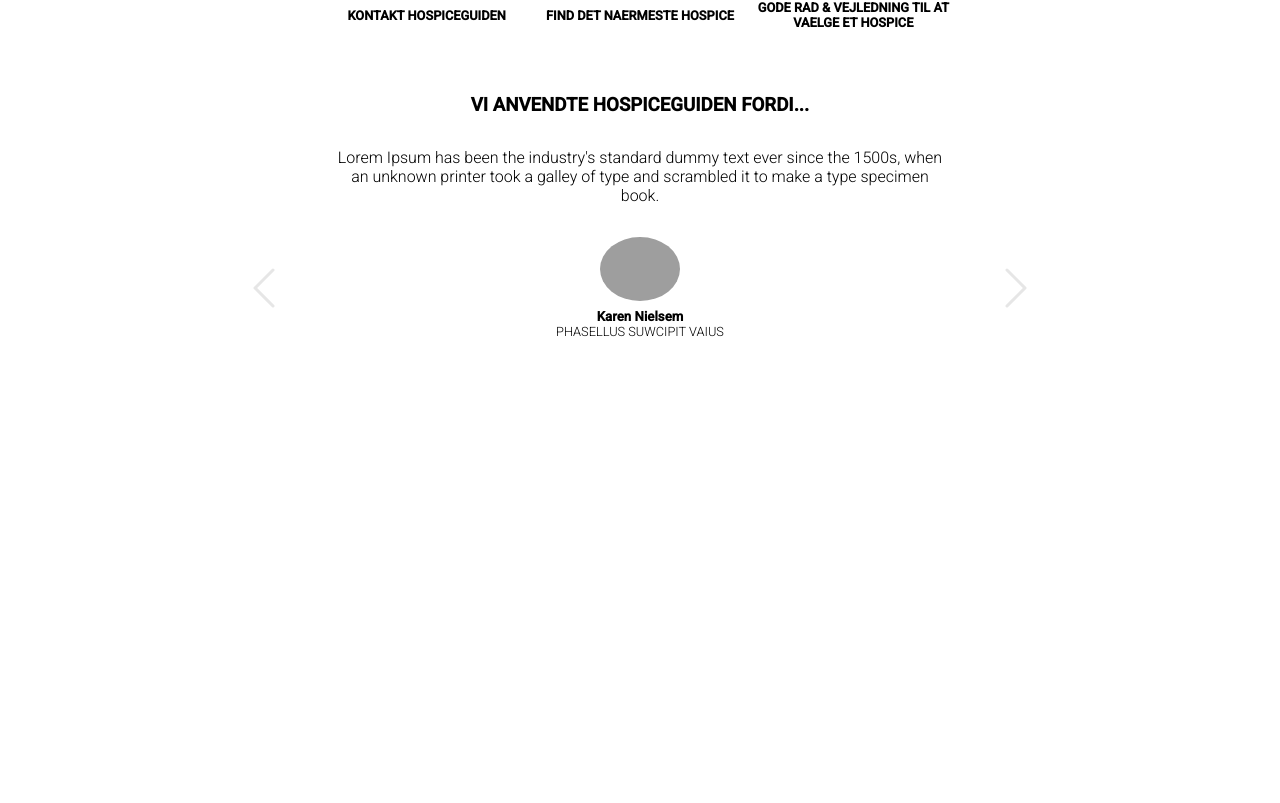
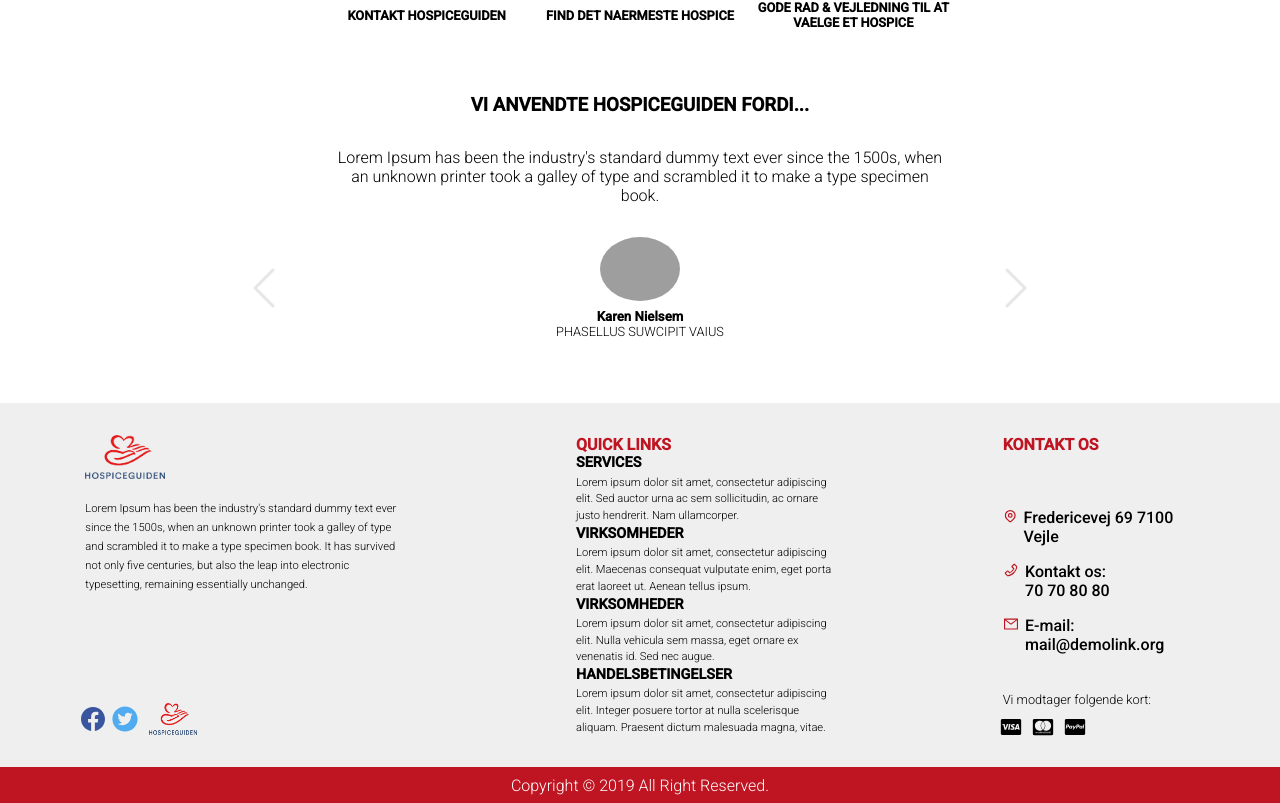
Before and after one commit to mickewasowski/hospice-atom-solutions, a React (Create React App) app: page / in a window 1280 px wide. Shown: the part 1988-2791 px from the top of the page. Before the commit the page ends 2391 px from the top, so only its background shows below. Built offline with nearby package versions, Linux system fonts and the light colour scheme; grey boxes are pictures that could not be loaded.

Commit message:
implemented footer

```diff
--- /dev/null
+++ b/src/components/footer/Footer.jsx
@@ -0,0 +1,82 @@
+import {Footer as Wrapper,Section, P, Info,Parag, Links,H3,H4,Text, Contacts, ContH3,TextWrapper} from './Footer.styles';
+import logo from '../../assets/logo.png';
+import {BsFacebook} from 'react-icons/bs';
+import {AiFillTwitterCircle, AiOutlinePhone, AiOutlineMail} from 'react-icons/ai';
+import {HiOutlineLocationMarker} from 'react-icons/hi';
+import {FaCcVisa, FaCcMastercard, FaCcPaypal} from 'react-icons/fa';
+
+function Footer(){
+
+    return(
+        <Wrapper>
+            <Section>
+                <Info>
+                    <section>
+                        <img src={logo} alt="logo" style={{width: "5rem", marginBottom: "1rem"}}/>
+                        <Parag>Lorem Ipsum has been the industry's standard dummy text ever since the 1500s, when an unknown printer took a galley of type and scrambled it to make a type specimen book. It has survived not only five centuries, but also the leap into electronic typesetting, remaining essentially unchanged.</Parag>
+                    </section>
+                    <section style={{width: "7rem",display: "flex", justifyContent: "space-between", alignItems: "center"}}>
+                        <BsFacebook style={{color: "#39559E", transform: "scale(1.5)"}}/>
+                        <AiFillTwitterCircle style={{color: "#50ABF0", transform: "scale(1.8)"}}/>
+                        <img src={logo} alt="logo" style={{width: "3rem", height: "2rem"}}/>
+                    </section>
+                </Info>
+                <Links>
+                    <H3>Quick Links</H3>
+                    <div>
+                        <H4>Services</H4>
+                        <Text>Lorem ipsum dolor sit amet, consectetur adipiscing elit. Sed auctor urna ac sem sollicitudin, ac ornare justo hendrerit. Nam ullamcorper.</Text>
+                    </div>
+                    <div>
+                        <H4>Virksomheder</H4>
+                        <Text>Lorem ipsum dolor sit amet, consectetur adipiscing elit. Maecenas consequat vulputate enim, eget porta erat laoreet ut. Aenean tellus ipsum.</Text>
+                    </div>
+                    <div>
+                        <H4>Virksomheder</H4>
+                        <Text>Lorem ipsum dolor sit amet, consectetur adipiscing elit. Nulla vehicula sem massa, eget ornare ex venenatis id. Sed nec augue.</Text>
+                    </div>
+                    <div>
+                        <H4>Handelsbetingelser</H4>
+                        <Text>Lorem ipsum dolor sit amet, consectetur adipiscing elit. Integer posuere tortor at nulla scelerisque aliquam. Praesent dictum malesuada magna, vitae.</Text>
+                    </div>
+                </Links>
+                <Contacts>
+                    <ContH3>Kontakt os</ContH3>
+                    <div>
+                        <TextWrapper>
+                            <HiOutlineLocationMarker style={{marginRight: ".4rem", color: "#BF1522"}}/>
+                            <p>Fredericevej 69 7100 Vejle</p>
+                        </TextWrapper>
+                        <TextWrapper>
+                            <AiOutlinePhone style={{marginRight: ".4rem", color: "#BF1522"}} />
+                            <p>
+                                Kontakt os:
+                                <br />
+                                70 70 80 80
+                            </p>
+                        </TextWrapper>
+                        <TextWrapper>
+                            <AiOutlineMail style={{marginRight: ".4rem", color: "#BF1522"}} />
+                            <p>
+                                E-mail:
+                                <br />
+                                mail@demolink.org
+                            </p>
+                        </TextWrapper>
+                    </div>
+                    <div>
+                        <p style={{fontWeight: "300", fontSize: ".8rem", marginBottom: ".8rem"}}>Vi modtager folgende kort:</p>
+                        <div style={{display: "flex", gap: "1rem"}}>
+                            <FaCcVisa style={{transform: "scale(1.3)"}} />
+                            <FaCcMastercard style={{transform: "scale(1.3)"}} />
+                            <FaCcPaypal style={{transform: "scale(1.3)"}} />
+                        </div>
+                    </div>
+                </Contacts>
+            </Section>
+            <P>Copyright &#169; 2019 All Right Reserved.</P>
+        </Wrapper>
+    )
+}
+
+export default Footer;
--- /dev/null
+++ b/src/components/footer/Footer.styles.jsx
@@ -0,0 +1,92 @@
+import styled from "styled-components";
+
+const redColor = "#BF1522";
+
+export const Footer = styled.footer`
+    display: flex;
+    flex-direction: column;
+    justify-content: space-between;
+    align-items: center;
+    height: 50vh;
+`
+
+export const Section = styled.section`
+    background-color: #EFEFEF;
+    display: flex;
+    justify-content: space-around;
+    align-items: center;
+    padding: 2rem 0;
+    height: 75%;
+`
+
+export const Info = styled.article`
+    display: flex;
+    flex-direction: column;
+    width: 25%;
+    justify-content: space-between;
+    height: 100%;
+`
+
+export const Parag = styled.p`
+    font-size: .7rem;
+    font-weight: 300;
+    line-height: 1.7;
+`
+
+export const Links = styled.article`
+    width: 20%;
+    height: 100%;
+    display: flex;
+    flex-direction: column;
+    justify-content: space-between;
+`
+
+export const H3 = styled.h2`
+    color: ${redColor};
+    text-transform: uppercase;
+    font-size: 1rem;
+`
+
+export const H4 = styled.h4`
+    text-transform: uppercase;
+    font-size: .9em;
+    margin-bottom: .2rem
+`
+
+export const Text = styled.p`
+    font-weight: 300;
+    font-size: .7rem;
+    line-height: 1.5;
+`
+
+export const Contacts = styled.article`
+    width: 15%;
+    height: 100%;
+    display: flex;
+    flex-direction: column;
+    justify-content: space-between;
+`
+
+export const ContH3 = styled.h3`
+    color: ${redColor};
+    text-transform: uppercase;
+    font-size: 1rem;
+`
+
+export const TextWrapper = styled.p`
+    margin-top: 1rem;
+    display: flex;
+`
+
+export const P = styled.p`
+    width: 100%;
+    height: 25%;
+    background-color: ${redColor};
+    height: 3rem;
+    display: flex;
+    justify-content: center;
+    align-items: center;
+    color: white;
+    font-weight: 300;
+    padding: .5rem 0;
+`
--- a/src/pages/Landing.jsx
+++ b/src/pages/Landing.jsx
@@ -1,6 +1,7 @@
 import AdditionalNavigation from "../components/navigation/AdditionalNavigation";
 import MainNavigation from "../components/navigation/MainNavigation";
 import Main from "../components/main-content/Main";
+import Footer from "../components/footer/Footer";
 
 function Landing(){
 
@@ -9,6 +10,7 @@ function Landing(){
             <AdditionalNavigation />
             <MainNavigation />
             <Main />
+            <Footer />
         </>
     )
 }
```
